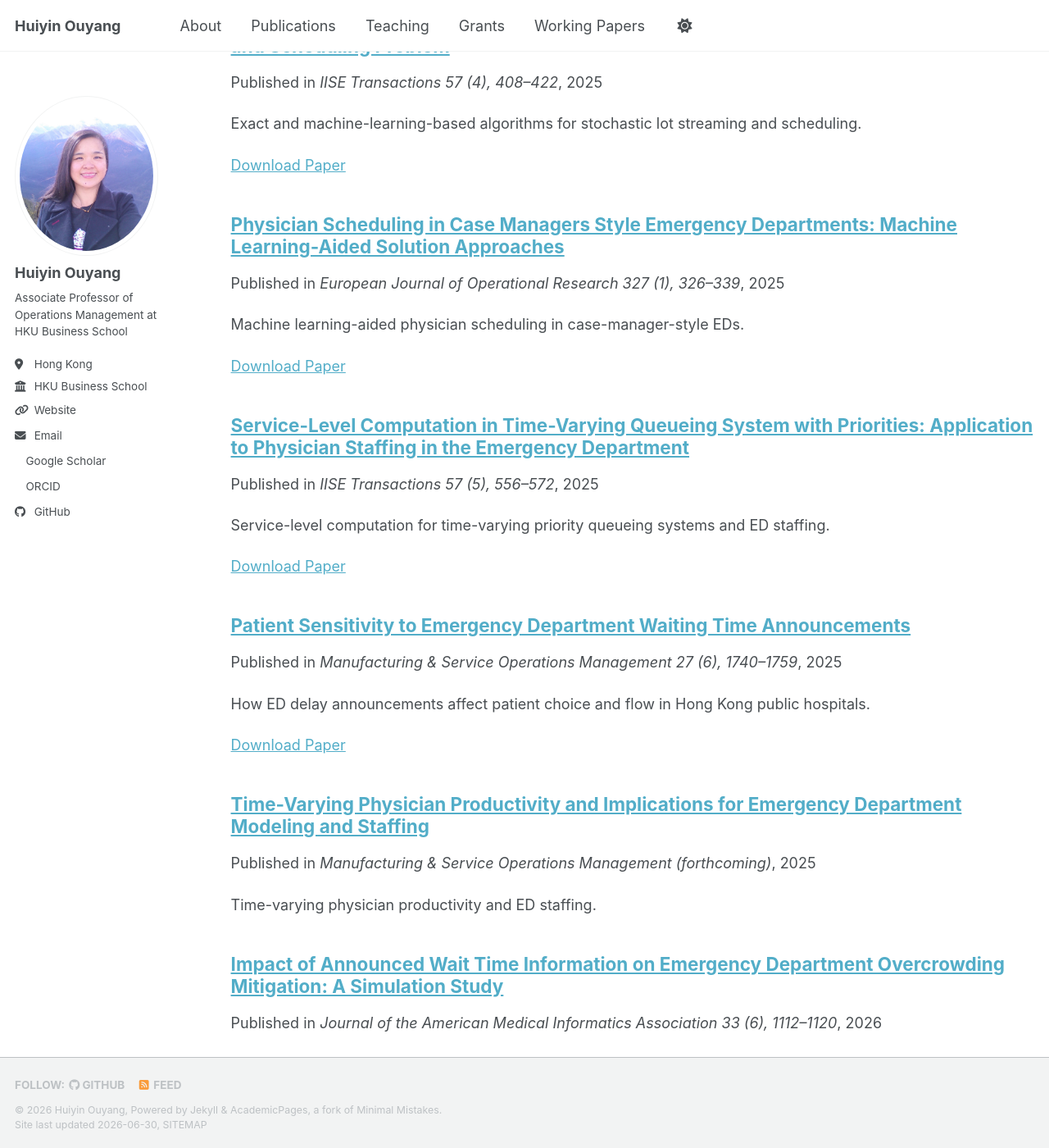
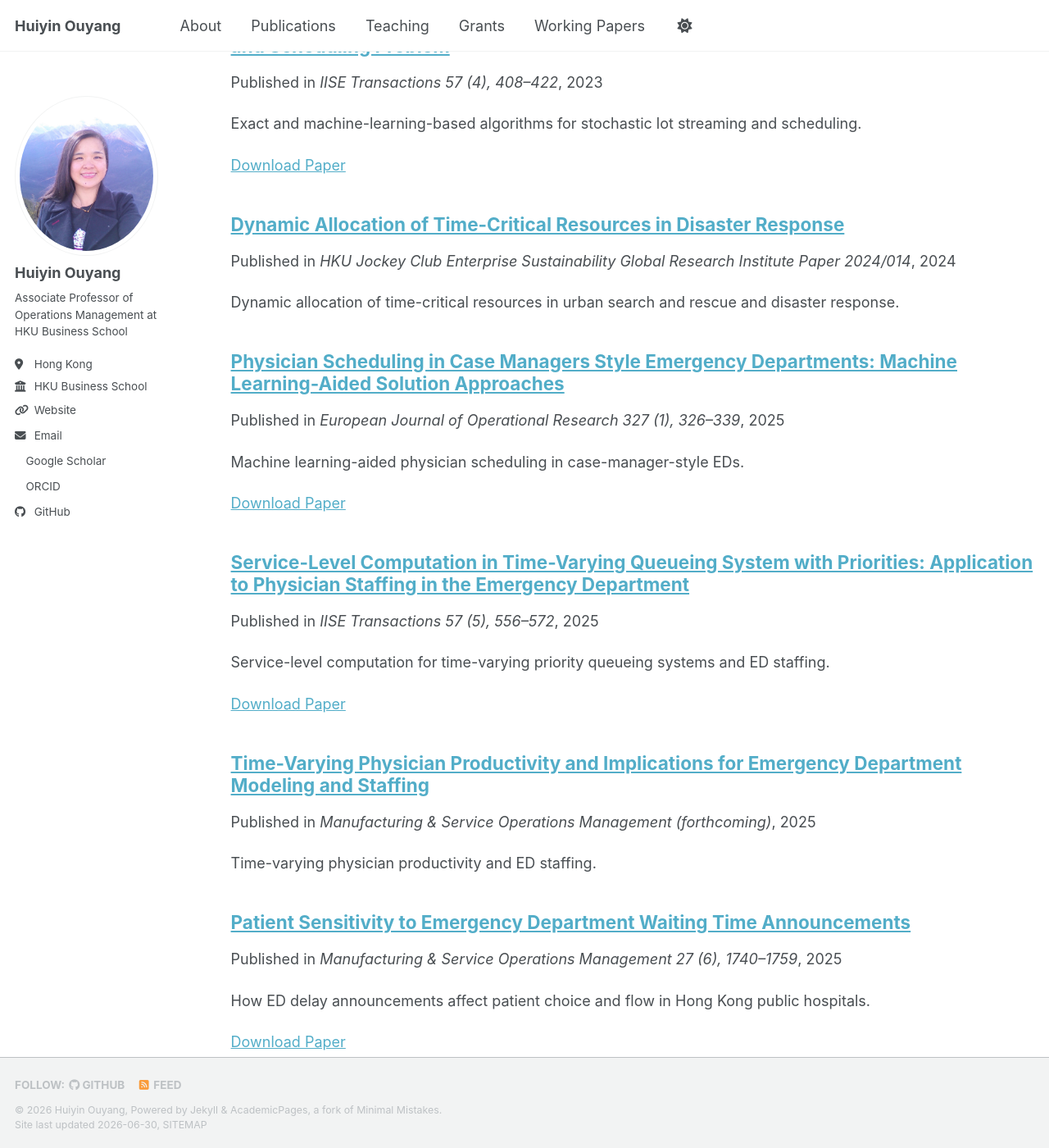
Before and after one commit to ouyanghuiyin/ouyanghuiyin.github.io, a Jekyll site: the page built from _pages/collection-archive.html, in a window 1280 px wide and 1400 px high, scrolled down 2441 px. Shown: the whole window at 82% size. Built offline with Jekyll 4.4.1, drawn with Linux system fonts in a browser that asks for light colours; a style sheet for code colours, icons or effects is not loaded; some of the changed text lies outside the part shown.

Commit message:
Sync publications and working papers with Google Scholar; fix Google Scholar link

```diff
--- a/_config.yml
+++ b/_config.yml
@@ -35,7 +35,7 @@
   # Academic websites
   academia         : # URL
   arxiv            : # URL - Update with the correct link to your profile
-  googlescholar    : "https://scholar.google.com/"
+  googlescholar    : "https://scholar.google.com/citations?user=F1xGZqUAAAAJ&hl=en"
   inspire-hep      : # URL
   impactstory      : # URL
   orcid            : "https://orcid.org/0000-0002-0020-1860"
--- a/_publications/2025-04-01-exact-algorithm-and-machine-learning-based-heuristic.md
+++ b/_publications/2023-04-01-exact-algorithm-and-machine-learning-based-heuristic.md
@@ -4,10 +4,10 @@
 category: manuscripts
 permalink: /publication/exact-algorithm-and-machine-learning-based-heuristic/
 excerpt: 'Exact and machine-learning-based algorithms for stochastic lot streaming and scheduling.'
-date: 2025-04-01
+date: 2023-04-01
 venue: 'IISE Transactions 57 (4), 408–422'
 paperurl: 'https://doi.org/10.1080/24725854.2023.2294816'
-citation: 'Ran Liu, Chengkai Wang, Huiyin Ouyang and Zerui Wu (2025). &quot;Exact Algorithm and Machine Learning-Based Heuristic for the Stochastic Lot Streaming and Scheduling Problem.&quot; <i>IISE Transactions 57 (4), 408–422</i>. <a href="https://doi.org/10.1080/24725854.2023.2294816">https://doi.org/10.1080/24725854.2023.2294816</a>'
+citation: 'Ran Liu, Chengkai Wang, Huiyin Ouyang and Zerui Wu (2023). &quot;Exact Algorithm and Machine Learning-Based Heuristic for the Stochastic Lot Streaming and Scheduling Problem.&quot; <i>IISE Transactions 57 (4), 408–422</i>. <a href="https://doi.org/10.1080/24725854.2023.2294816">https://doi.org/10.1080/24725854.2023.2294816</a>'
 ---
 
 We develop an exact dynamic-programming algorithm and a machine-learning-enhanced heuristic for a stochastic lot-streaming and scheduling problem with sequence-dependent setups.
--- /dev/null
+++ b/_publications/2024-12-19-dynamic-allocation-of-time-critical-resources-in-disaster-response.md
@@ -0,0 +1,12 @@
+---
+title: "Dynamic Allocation of Time-Critical Resources in Disaster Response"
+collection: publications
+category: manuscripts
+permalink: /publication/dynamic-allocation-of-time-critical-resources-in-disaster-response/
+excerpt: 'Dynamic allocation of time-critical resources in urban search and rescue and disaster response.'
+date: 2024-12-19
+venue: 'HKU Jockey Club Enterprise Sustainability Global Research Institute Paper 2024/014'
+citation: 'Huiyin Ouyang, Zheqi Zhang, Nilay Argon and Serhan Ziya (2024). &quot;Dynamic Allocation of Time-Critical Resources in Disaster Response.&quot; <i>HKU Jockey Club Enterprise Sustainability Global Research Institute Paper 2024/014</i>.'
+---
+
+This paper develops models and methods for dynamically allocating time-critical resources in disaster-response operations.
```
Also changed, not shown: _publications/2025-10-01-patient-sensitivity-to-emergency-department-waiting-time-announcements.md (renamed from _publications/2025-06-01-patient-sensitivity-to-emergency-department-waiting-time-announcements.md, +1 -1 lines), _working_papers/2021-01-01-beyond-crisis-management.md (added, +13 -0 lines), _working_papers/2021-01-01-on-scheduling-a-two-class-queue.md (added, +13 -0 lines), _working_papers/2021-01-01-priority-scheduling-when-job-type-information-is-not-free.md (added, +13 -0 lines), _working_papers/2025-01-01-ed-wait-time-information.md (deleted, +0 -13 lines), _working_papers/2025-01-01-time-varying-physician-productivity.md (deleted, +0 -13 lines).
